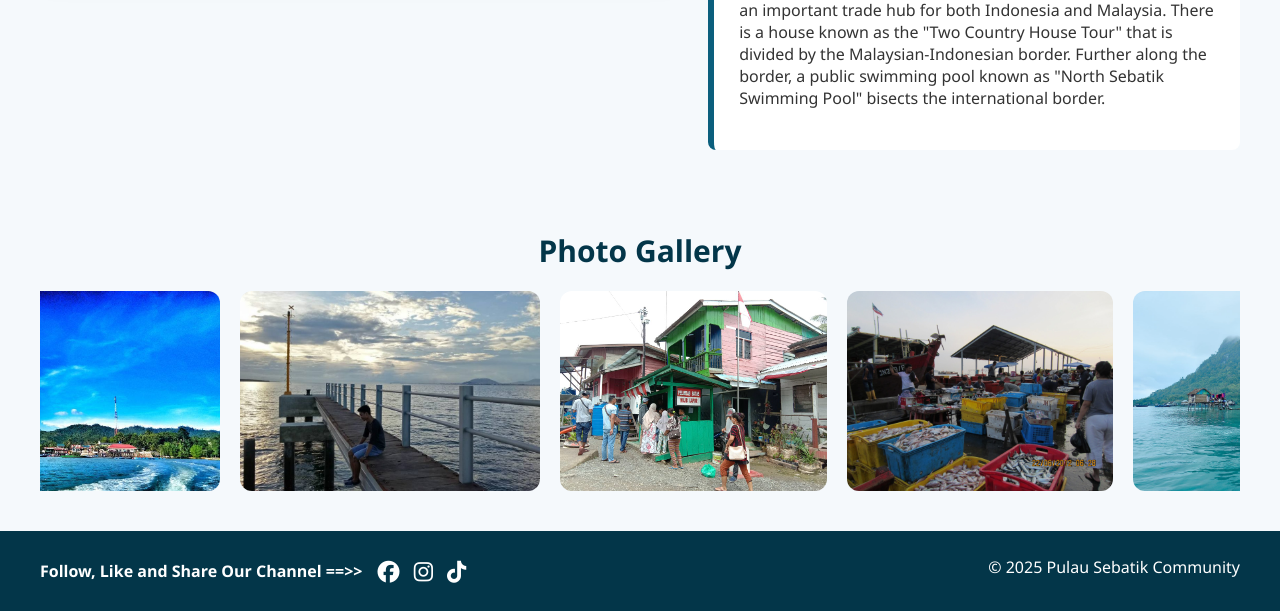
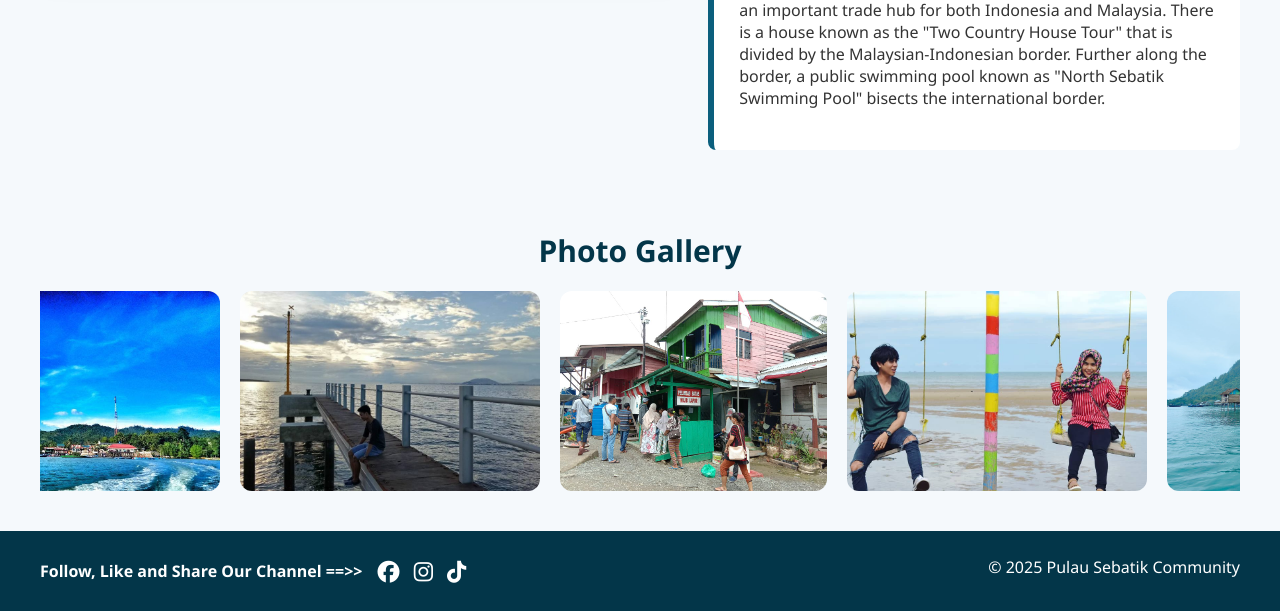
Before and after one commit to carabba82/pulausebatikcommunity, a plain HTML site: page home.html in a window 1280 px wide. Shown: the part 510-1121 px from the top of the page. Drawn offline with Linux system fonts and the light colour scheme.

Commit message:
Update home.html

```diff
--- a/home.html
+++ b/home.html
@@ -300,7 +300,7 @@ footer {
         <img src="images/image1.jpg">
         <img src="images/image2.jpg">
         <img src="images/image3.jpg">
-        <img src="images/image4.JPG">
+        <img src="images/image17.jpg">
         <img src="images/image5.jpg">
         <img src="images/image6.jpeg">
         <img src="images/image7.jpg">
```
